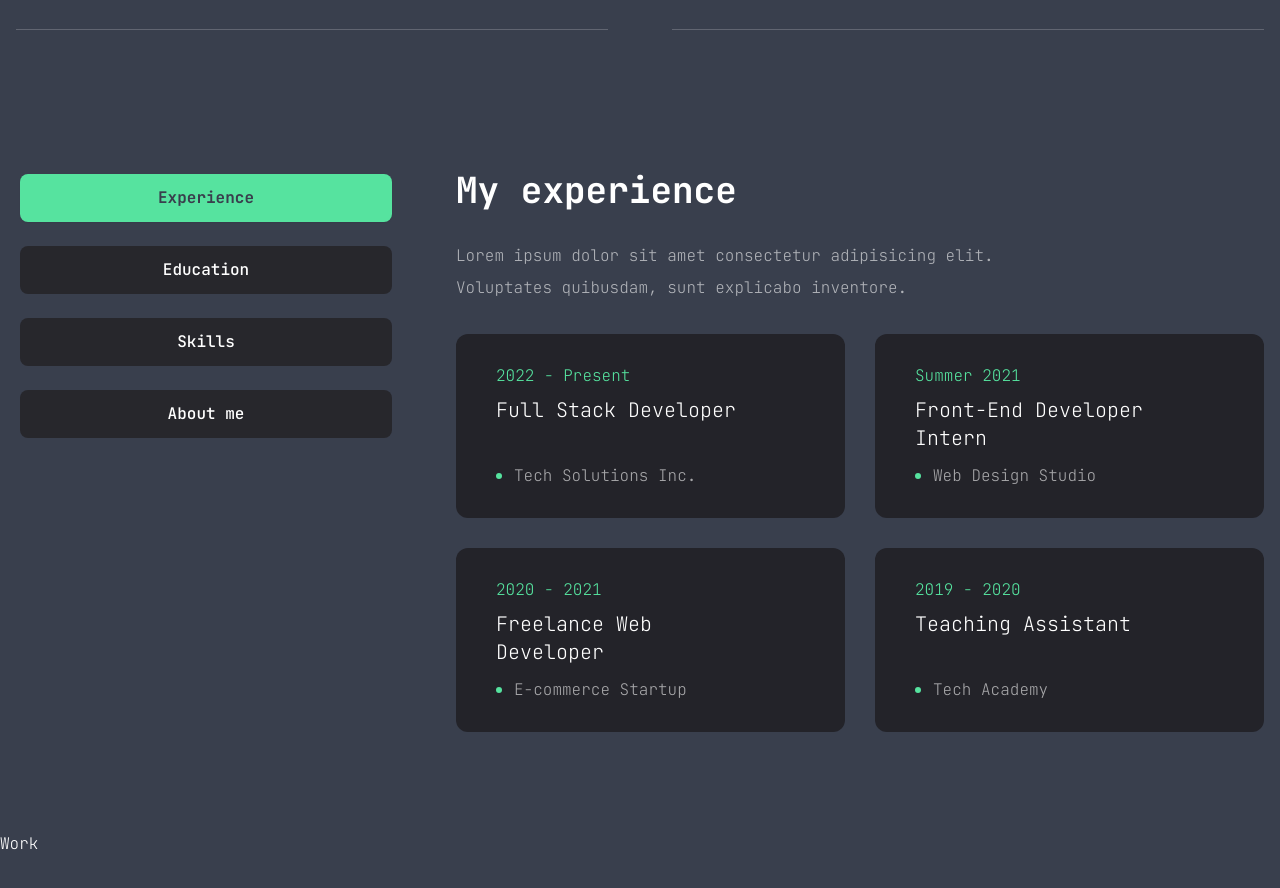
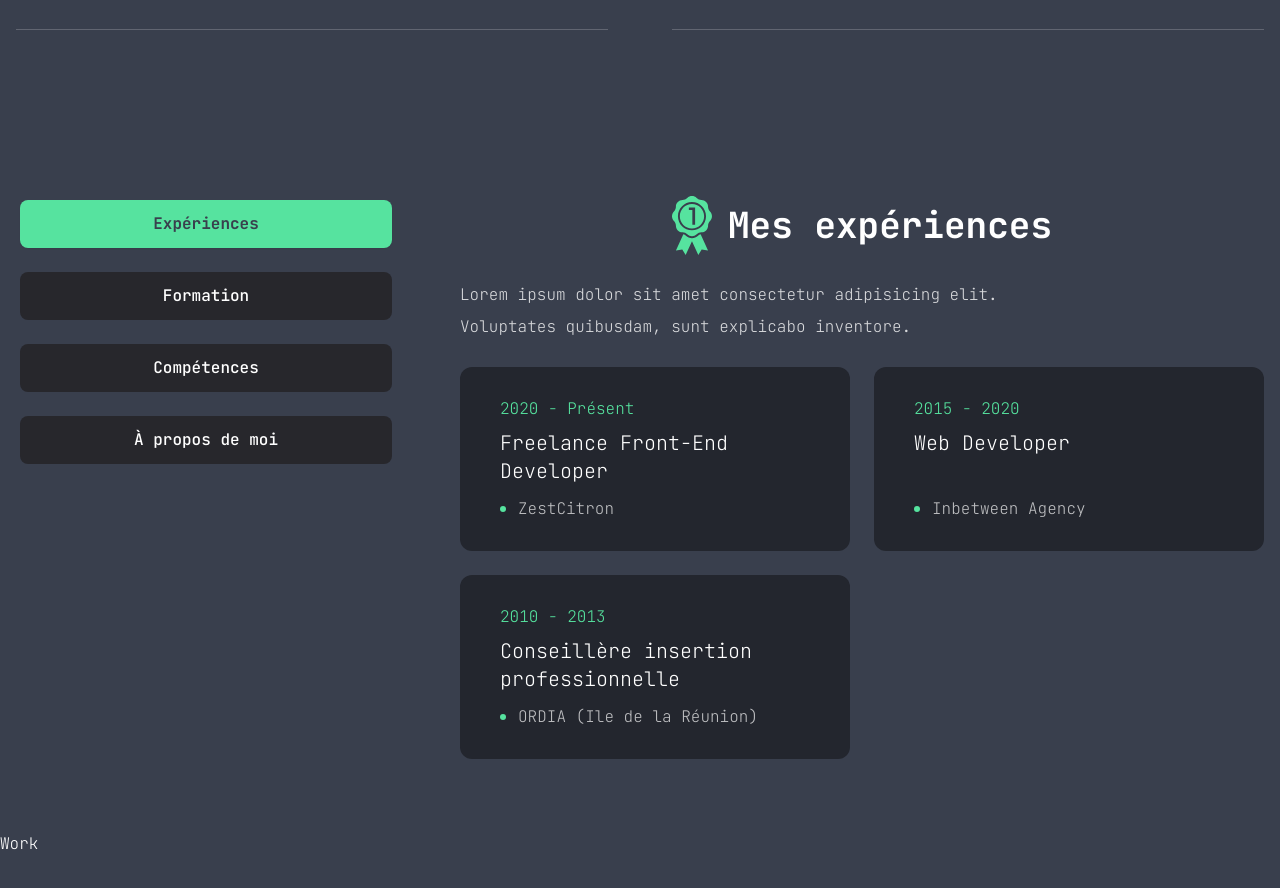
Before and after one commit to TamVdb/Portfolio, a React (Vite) app: page / in a window 1280 px wide. Shown: the part 1400-2288 px from the top of the page. Built offline with nearby package versions, Linux system fonts and the light colour scheme.

Commit message:
Fix stuff

```diff
--- a/src/components/Social/Social.jsx
+++ b/src/components/Social/Social.jsx
@@ -7,9 +7,9 @@ const socials = [
    { icon: <BsGlobe />, path: "https://www.zestcitron.be/" },
 ];
 
-const Social = ({ containerStyles, iconStyles }) => {
+const Social = () => {
    return (
-      <div className={containerStyles}>
+      <div className="flex gap-6">
          {socials.map((item, index) => {
             return (
                <a
@@ -17,7 +17,7 @@ const Social = ({ containerStyles, iconStyles }) => {
                   href={item.path}
                   target="_blank"
                   rel="noopener noreferrer"
-                  className={iconStyles}
+                  className="w-9 h-9 border border-accent rounded-full flex justify-center items-center text-accent text-base hover:bg-accent hover:text-primary hover:transition-all duration-500"
                >
                   {item.icon}
                </a>
--- a/src/components/ui/scroll-area.jsx
+++ b/src/components/ui/scroll-area.jsx
@@ -1,23 +1,29 @@
-import * as React from "react"
-import * as ScrollAreaPrimitive from "@radix-ui/react-scroll-area"
+"use client";
 
-import { cn } from "@/lib/utils"
+import * as React from "react";
+import * as ScrollAreaPrimitive from "@radix-ui/react-scroll-area";
 
-const ScrollArea = React.forwardRef(({ className, children, ...props }, ref) => (
+import { cn } from "@/lib/utils";
+
+const ScrollArea = React.forwardRef(
+   ({ className, children, ...props }, ref) => (
       <ScrollAreaPrimitive.Root
          ref={ref}
          className={cn("relative overflow-hidden", className)}
-    {...props}>
+         {...props}
+      >
          <ScrollAreaPrimitive.Viewport className="h-full w-full rounded-[inherit]">
             {children}
          </ScrollAreaPrimitive.Viewport>
          <ScrollBar />
          <ScrollAreaPrimitive.Corner />
       </ScrollAreaPrimitive.Root>
-))
-ScrollArea.displayName = ScrollAreaPrimitive.Root.displayName
+   )
+);
+ScrollArea.displayName = ScrollAreaPrimitive.Root.displayName;
 
-const ScrollBar = React.forwardRef(({ className, orientation = "vertical", ...props }, ref) => (
+const ScrollBar = React.forwardRef(
+   ({ className, orientation = "vertical", ...props }, ref) => (
       <ScrollAreaPrimitive.ScrollAreaScrollbar
          ref={ref}
          orientation={orientation}
@@ -29,10 +35,12 @@ const ScrollBar = React.forwardRef(({ className, orientation = "vertical", ...pr
             "h-2.5 flex-col border-t border-t-transparent p-[1px]",
             className
          )}
-    {...props}>
-    <ScrollAreaPrimitive.ScrollAreaThumb className="relative flex-1 rounded-full bg-slate-200 dark:bg-slate-800" />
+         {...props}
+      >
+         <ScrollAreaPrimitive.ScrollAreaThumb className="relative flex-1 rounded-full bg-accent dark:bg-slate-800" />
       </ScrollAreaPrimitive.ScrollAreaScrollbar>
-))
-ScrollBar.displayName = ScrollAreaPrimitive.ScrollAreaScrollbar.displayName
+   )
+);
+ScrollBar.displayName = ScrollAreaPrimitive.ScrollAreaScrollbar.displayName;
 
-export { ScrollArea, ScrollBar }
+export { ScrollArea, ScrollBar };
--- a/src/index.css
+++ b/src/index.css
@@ -35,9 +35,4 @@
    .text-outline-hover {
       -webkit-text-stroke: 1px #00ff99;
    }
-
-   .section-height {
-      height: calc(100vh - 104px); /* Ajuste 80px à la hauteur de ton menu sticky */
-      overflow: hidden;
-   }
 }
--- a/src/sections/Resume/Resume.jsx
+++ b/src/sections/Resume/Resume.jsx
@@ -3,9 +3,8 @@ import { SiTailwindcss, SiNextdotjs } from "react-icons/si";
 
 // about data
 const about = {
-   title: "About me",
-   description:
-      "Lorem ipsum dolor sit amet consectetur adipisicing elit. Voluptates quibusdam, sunt explicabo inventore.",
+   title: "À propos de moi",
+   description: "+9 ans d'expérience dans la création de sites web, à la fois en entreprise et en tant que freelance. Passionnée par le design, je développe actuellement mes compétences en front-end avec une formation axée sur JavaScript et React.",
    info: [
       {
          fieldName: "Nom",
@@ -16,28 +15,20 @@ const about = {
          fieldValue: "(+32) 477 73 26 49",
       },
       {
-         fieldName: "Experience",
-         fieldValue: "12+ Years",
-      },
-      {
-         fieldName: "Skype",
-         fieldValue: "luke.01",
-      },
-      {
-         fieldName: "Nationality",
-         fieldValue: "American",
+         fieldName: "Expérience",
+         fieldValue: "+9 ans",
       },
       {
          fieldName: "Email",
-         fieldValue: "luke.01@gmail.com",
+         fieldValue: "tamara@zestcitron.be",
       },
       {
-         fieldName: "Freelance",
-         fieldValue: "Available",
+         fieldName: "Zone geographique",
+         fieldValue: "Bruxelles",
       },
       {
-         fieldName: "Languages",
-         fieldValue: "English, Spanish",
+         fieldName: "Langues",
+         fieldValue: "Français, Anglais",
       },
    ],
 };
@@ -45,86 +36,71 @@ const about = {
 // experience data
 const experience = {
    icon: "/assets/resume/badge.svg",
-   title: "My experience",
+   title: "Mes expériences",
    description:
       "Lorem ipsum dolor sit amet consectetur adipisicing elit. Voluptates quibusdam, sunt explicabo inventore.",
    items: [
       {
-         company: "Tech Solutions Inc.",
-         position: "Full Stack Developer",
-         duration: "2022 - Present",
+         company: "ZestCitron",
+         position: "Freelance Front-End Developer",
+         duration: "2020 - Présent",
       },
       {
-         company: "Web Design Studio",
-         position: "Front-End Developer Intern",
-         duration: "Summer 2021",
+         company: "Inbetween Agency",
+         position: "Web Developer",
+         duration: "2015 - 2020",
       },
       {
-         company: "E-commerce Startup",
-         position: "Freelance Web Developer",
-         duration: "2020 - 2021",
+         company: "ORDIA (Ile de la Réunion)",
+         position: "Conseillère insertion professionnelle",
+         duration: "2010 - 2013",
       },
-      {
-         company: "Tech Academy",
-         position: "Teaching Assistant",
-         duration: "2019 - 2020",
-      },
-      {
-         company: "Digital Agency",
-         position: "UI/UX Designer",
-         duration: "2018 - 2019",
-      },
-      {
-         company: "Software Development Firm",
-         position: "Junior Developer",
-         duration: "2017 - 2018",
-      },
+      // {
+      //    company: "Tech Academy",
+      //    position: "Teaching Assistant",
+      //    duration: "2019 - 2020",
+      // },
    ],
 };
 
 // education data
 const education = {
    icon: "/assets/resume/cap.svg",
-   title: "My education",
+   title: "Mes formations",
    description:
       "Lorem ipsum dolor sit amet consectetur adipisicing elit. Voluptates quibusdam, sunt explicabo inventore.",
    items: [
       {
-         institution: "Online Course Platform",
-         degree: "Full Stack Web Development Bootcamp",
-         duration: "2023",
+         institution: "Interface3",
+         degree: "Front-End Web Developer",
+         duration: "2024 - 2025",
       },
       {
-         institution: "Codecademy",
-         degree: "Front-end Track",
-         duration: "2022",
+         institution: "Institut Paul Hankar",
+         degree: "BES Web Developer",
+         duration: "2013 - 2015",
       },
       {
-         institution: "Online Course",
-         degree: "Programming Course",
-         duration: "2020 - 2021",
+         institution: "CNED",
+         degree: "1 an BTS Réseau informatique",
+         duration: "2012",
       },
       {
-         institution: "Tech Institute",
-         degree: "Certified Web Developer",
-         duration: "2019",
+         institution: "I.S.F.S.C.",
+         degree: "Baccalauréat en Communication",
+         duration: "2004 - 2007",
       },
       {
-         institution: "Design School",
-         degree: "Diploma in Graphic Design",
-         duration: "2016 - 2018",
-      },
-      {
-         institution: "Community College",
-         degree: "Associate Degree in Computer Science",
-         duration: "2014 - 2016",
+         institution: "Tishomingo High School",
+         degree: "Année scolaire aux USA",
+         duration: "2001 - 2002",
       },
    ],
 };
 
 // skills data
 const skills = {
-   title: "My skills",
+   title: "Mes compétences",
    description:
       "Lorem ipsum dolor sit amet consectetur adipisicing elit. Voluptates quibusdam, sunt explicabo inventore.",
    skillList: [
@@ -177,42 +153,47 @@ import { motion } from "framer-motion";
 
 const Resume = () => {
    return (
+      <div className="container mx-auto">
+         <div className="flex flex-col justify-center py-8 xl:py-16">
             <motion.div
                initial={{ opacity: 0 }}
                animate={{
                   opacity: 1,
                   transition: { delay: 2.4, duration: 0.4, ease: "easeIn" },
                }}
-         className="min-h-[80vh] flex items-center justify-center py-12 xl:py-0"
+               className="flex flex-col items-center justify-center"
             >
-         <div className="container mx-auto">
+
                <Tabs
                   defaultValue="experience"
-               className="flex flex-col xl:flex-row gap-[60px]"
+                  className="w-full flex flex-col xl:flex-row gap-16"
                >
                   <TabsList className="flex flex-col w-full max-w-[380px] mx-auto xl:mx-0 gap-6">
-                  <TabsTrigger value="experience">Experience</TabsTrigger>
-                  <TabsTrigger value="education">Education</TabsTrigger>
-                  <TabsTrigger value="skills">Skills</TabsTrigger>
-                  <TabsTrigger value="about">About me</TabsTrigger>
+                     <TabsTrigger value="experience">Expériences</TabsTrigger>
+                     <TabsTrigger value="education">Formation</TabsTrigger>
+                     <TabsTrigger value="skills">Compétences</TabsTrigger>
+                     <TabsTrigger value="about">À propos de moi</TabsTrigger>
                   </TabsList>
 
                   {/* content */}
                   <div className="min-h-[70vh] w-full">
                      {/* experience */}
                      <TabsContent value="experience" className="w-full">
-                     <div className="flex flex-col gap-[30px] text-center xl:text-left">
+                        <div className="flex flex-col gap-6 text-center xl:text-left">
+                           <div className="inline-flex items-center justify-center gap-4">
+                              <img src={experience.icon} alt="" className="w-[40px]" />
                               <h3 className="text-4xl font-bold">{experience.title}</h3>
-                        <p className="max-w-[600px] text-white/60 mx-auto xl:mx-0">
+                           </div>
+                           <p className="max-w-[600px] text-white/80 mx-auto xl:mx-0">
                               {experience.description}
                            </p>
                            <ScrollArea className="h-[400px]">
-                           <ul className="grid grid-cols-1 lg:grid-cols-2 gap-[30px]">
+                              <ul className="grid grid-cols-1 lg:grid-cols-2 gap-6">
                                  {experience.items.map((item, index) => {
                                     return (
                                        <li
                                           key={index}
-                                       className="bg-[#232329] h-[184px] py-6 px-10 rounded-xl flex flex-col justify-center items-center lg:items-start gap-1"
+                                          className="bg-[#23262e] h-[184px] py-6 px-10 rounded-xl flex flex-col justify-center items-center lg:items-start gap-1"
                                        >
                                           <span className="text-accent">{item.duration}</span>
                                           <h3 className="text-xl max-w-[260px] min-h-[60px] text-center lg:text-left">
@@ -220,8 +201,8 @@ const Resume = () => {
                                           </h3>
                                           <div className="flex items-center gap-3">
                                              {/* dot */}
-                                          <span className="w-[6px] h-[6px] rounded-full bg-accent"></span>
-                                          <p className="text-white/60">{item.company}</p>
+                                             <span className="w-1.5 h-1.5 rounded-full bg-accent"></span>
+                                             <p className="text-white/70">{item.company}</p>
                                           </div>
                                        </li>
                                     );
@@ -233,18 +214,22 @@ const Resume = () => {
 
                      {/* education */}
                      <TabsContent value="education" className="w-full">
-                     <div className="flex flex-col gap-[30px] text-center xl:text-left">
+                        <div className="flex flex-col gap-6 text-center xl:text-left">
+                           <div className="inline-flex items-center justify-center gap-4">
+                              <img src={education.icon} alt="" className="w-[40px]" />
                               <h3 className="text-4xl font-bold">{education.title}</h3>
-                        <p className="max-w-[600px] text-white/60 mx-auto xl:mx-0">
+                           </div>
+
+                           <p className="max-w-[600px] text-white/80 mx-auto xl:mx-0">
                               {education.description}
                            </p>
                            <ScrollArea className="h-[400px]">
-                           <ul className="grid grid-cols-1 lg:grid-cols-2 gap-[30px]">
+                              <ul className="grid grid-cols-1 lg:grid-cols-2 gap-6">
                                  {education.items.map((item, index) => {
                                     return (
                                        <li
                                           key={index}
-                                       className="bg-[#232329] h-[184px] py-6 px-10 rounded-xl flex flex-col justify-center items-center lg:items-start gap-1"
+                                          className="bg-[#23262e] h-[184px] py-6 px-10 rounded-xl flex flex-col justify-center items-center lg:items-start gap-1"
                                        >
                                           <span className="text-accent">{item.duration}</span>
                                           <h3 className="text-xl max-w-[260px] min-h-[60px] text-center lg:text-left">
@@ -252,8 +237,8 @@ const Resume = () => {
                                           </h3>
                                           <div className="flex items-center gap-3">
                                              {/* dot */}
-                                          <span className="w-[6px] h-[6px] rounded-full bg-accent"></span>
-                                          <p className="text-white/60">{item.institution}</p>
+                                             <span className="w-1.5 h-1.5 rounded-full bg-accent"></span>
+                                             <p className="text-white/70">{item.institution}</p>
                                           </div>
                                        </li>
                                     );
@@ -322,8 +307,9 @@ const Resume = () => {
                      </TabsContent>
                   </div>
                </Tabs>
+            </motion.div>
          </div>
-      </motion.div>
+      </div>
    );
 };
 
--- a/src/sections/Welcome/Welcome.jsx
+++ b/src/sections/Welcome/Welcome.jsx
@@ -10,6 +10,7 @@ const Welcome = () => {
       <>
          <div className="container mx-auto">
             <div className="flex flex-col xl:flex-row items-center justify-between py-8 xl:py-16">
+
                {/* text */}
                <div className="text-center xl:text-left order-2 xl:order-none">
                   <span className="text-xl">Front-End Developer</span>
@@ -21,6 +22,7 @@ const Welcome = () => {
                      J'aime coder des trucs pour le web ! Mon objectif est de
                      créer des applications web attrayantes, inspirantes et optimisées au pixel près.
                   </p>
+
                   {/* btn and socials */}
                   <div className="flex flex-col xl:flex-row items-center gap-8">
                      <Button
@@ -31,13 +33,11 @@ const Welcome = () => {
                         <FiDownload className="text-xl" />
                      </Button>
                      <div className="mb-8 xl:mb-0">
-                        <Social
-                           containerStyles="flex gap-6"
-                           iconStyles="w-9 h-9 border border-accent rounded-full flex justify-center items-center text-accent text-base hover:bg-accent hover:text-primary hover:transition-all duration-500"
-                        />
+                        <Social />
                      </div>
                   </div>
                </div>
+
                {/* photo */}
                <div className="order-1 xl:order-none mb-8 xl:mb-0">
                   <Photo />
```
Also changed, not shown: public/assets/resume/badge.svg, public/assets/resume/cap.svg. Lines whose indentation alone changed are shown as unchanged.
